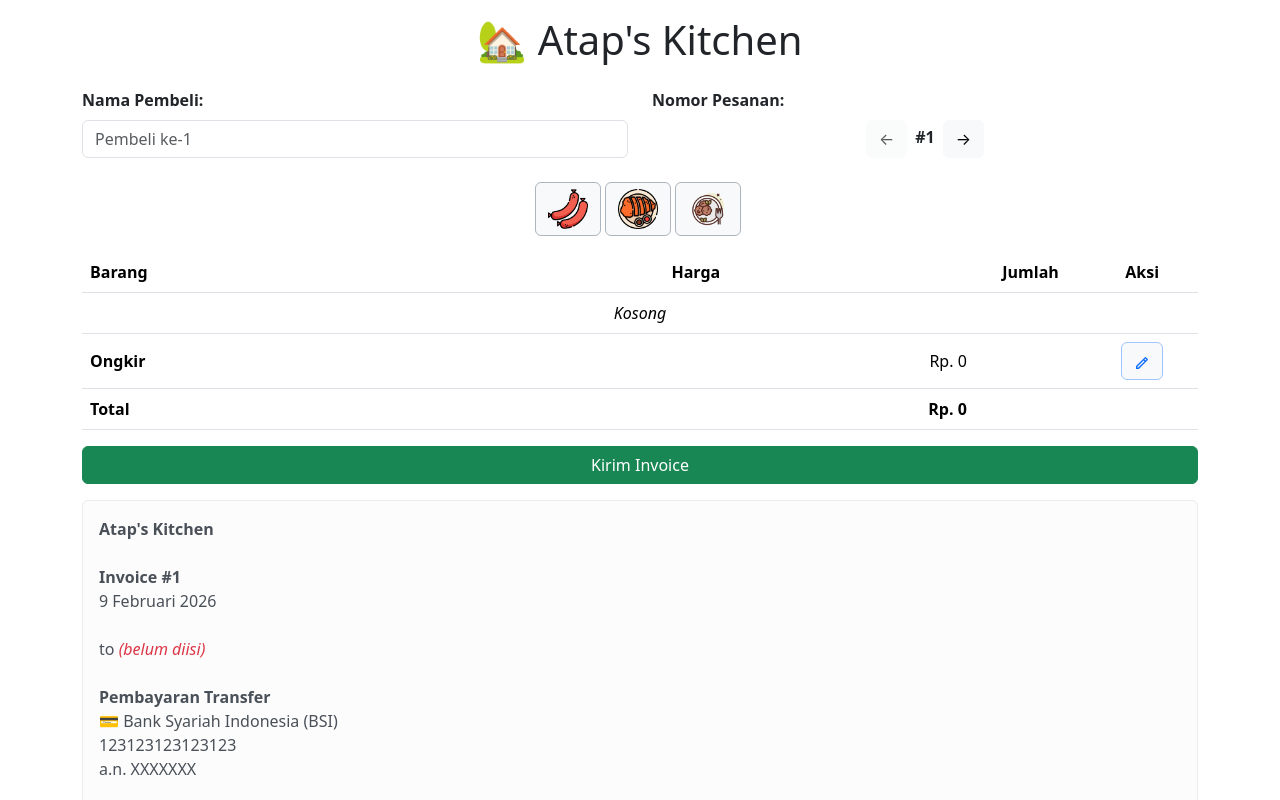
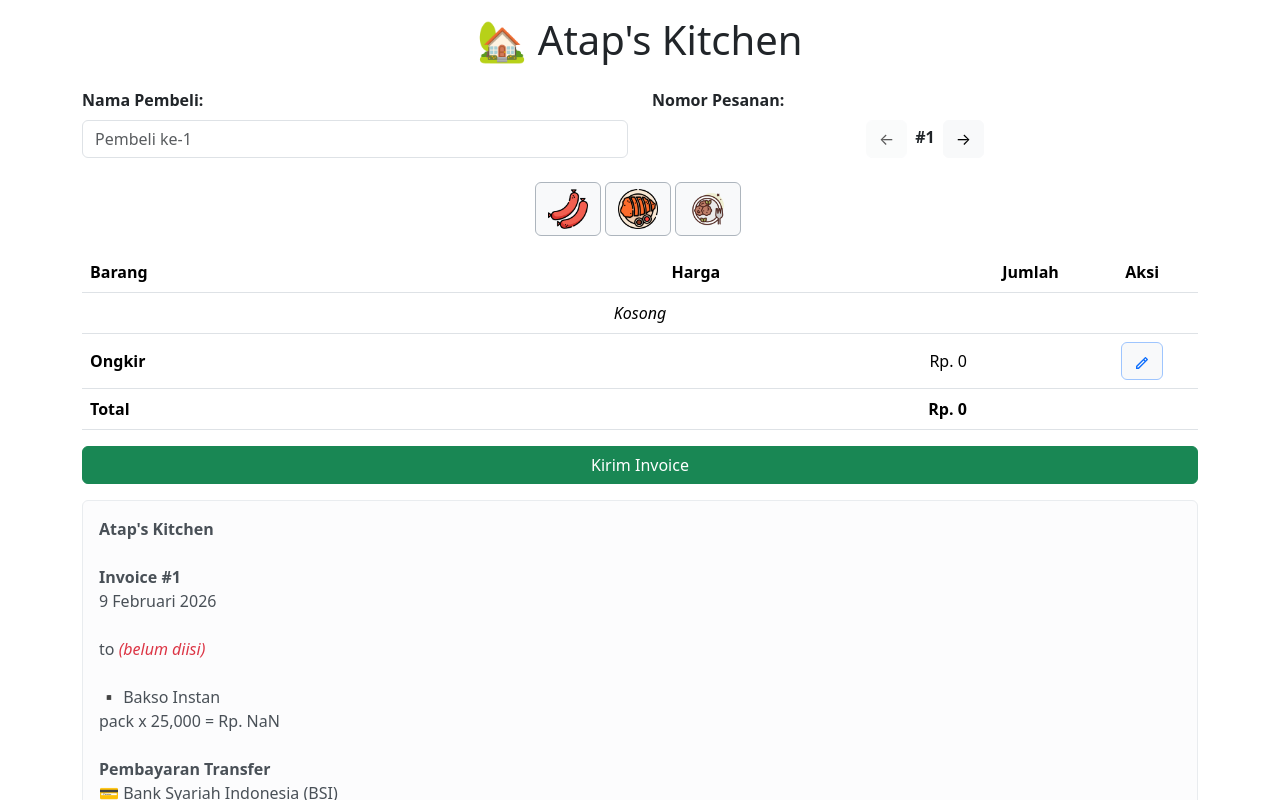
Before and after one commit to trubusoft/atapos, a Next.js app: page /atapos/ in a window 1280 px wide. Shown: the top 800 px of the page. Built offline with nearby package versions, Linux system fonts and the light colour scheme.

Commit message:
add meatball function

```diff
--- a/app/page.js
+++ b/app/page.js
@@ -11,6 +11,7 @@ import SendButton from "@/app/fragments/send";
 const maxOrderNumber = 50;
 const sausagePrice = 27_000;
 const katsuPrice = 37_000;
+const meatballPrice = 25_000;
 
 function getCurrentDate() {
     const now = new Date();
@@ -22,7 +23,7 @@ function getCurrentDate() {
     return now.toLocaleString('id-ID', options);
 }
 
-function Preview({orderNumber, name, sausage, katsu, shippingCost, total}) {
+function Preview({orderNumber, name, sausage, katsu, meatball, shippingCost, total}) {
     function previewDate() {
         let humanDate = getCurrentDate();
         return (
@@ -69,6 +70,18 @@ function Preview({orderNumber, name, sausage, katsu, shippingCost, total}) {
                 <>
                     <div>▪️ Chicken Katsu</div>
                     <div>{katsu} pack x {katsuPrice.toLocaleString()} = Rp. {(katsu * katsuPrice).toLocaleString()}</div>
+                    <br/>
+                </>
+            )
+        }
+    }
+
+    function previewMeatball() {
+        if (meatball !== 0) {
+            return (
+                <>
+                    <div>▪️ Bakso Instan</div>
+                    <div>{meatball} pack x {meatballPrice.toLocaleString()} = Rp. {(meatball * meatballPrice).toLocaleString()}</div>
                     <br/>
                 </>
             )
@@ -126,6 +139,15 @@ function Preview({orderNumber, name, sausage, katsu, shippingCost, total}) {
         return '';
     }
 
+    function generateMeatball() {
+        if (meatball !== 0) {
+            return "▪️ Bakso Instan\n" +
+              meatball + " pack x " + meatballPrice.toLocaleString()
+              + " = Rp. " + (meatball * meatballPrice).toLocaleString() + "\n\n";
+        }
+        return '';
+    }
+
     function generateShipping() {
         if (!isNaN(shippingCost) && shippingCost !== 0) {
             return "▪️Ongkir Rp. " + shippingCost.toLocaleString() + "\n\n";
@@ -150,6 +172,7 @@ function Preview({orderNumber, name, sausage, katsu, shippingCost, total}) {
             generateName() +
             generateSausage() +
             generateKatsu() +
+            generateMeatball() +
             generateShipping() +
             generateTotal() +
             "*Pembayaran Transfer*\n" +
@@ -182,6 +205,7 @@ function Preview({orderNumber, name, sausage, katsu, shippingCost, total}) {
                     {previewName()}
                     {previewSausage()}
                     {previewKatsu()}
+                    {previewMeatball()}
                     {previewShipping()}
                     {previewTotal()}
 
```
